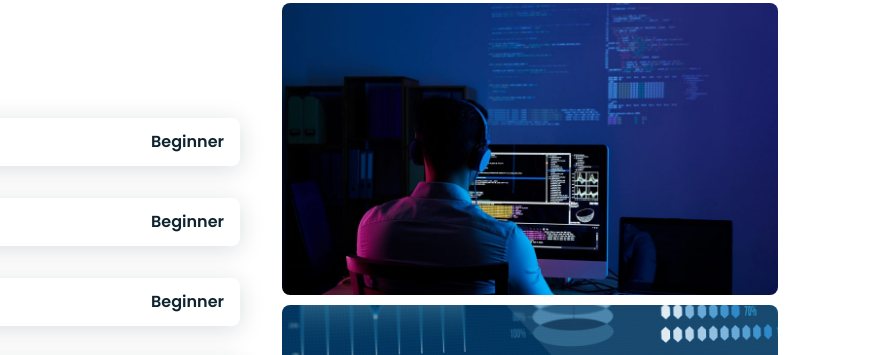
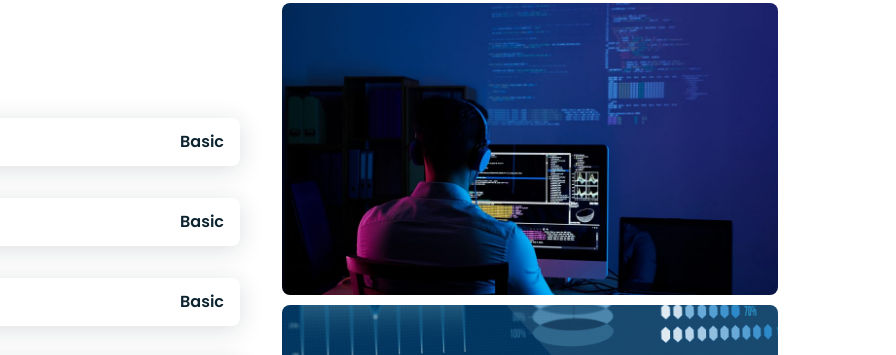
Before and after one commit to Acippppp/Acippppp.github.io, a plain HTML site: page index.html in a window 1280 px wide. Shown: the part 1740-2095 px from the top of the page, 384-1280 px from the left. Drawn offline with nearby package versions, Linux system fonts and the light colour scheme.

Commit message:
Update index.html

```diff
--- a/index.html
+++ b/index.html
@@ -96,7 +96,7 @@
 
                             </div>
                             <div>
-                                <span class="skills__percentage">Beginner</span>
+                                <span class="skills__percentage">Basic</span>
                             </div>
                         </div>
                         <div class="skills__data">
@@ -108,7 +108,7 @@
 
                             </div>
                             <div>
-                                <span class="skills__percentage">Beginner</span>
+                                <span class="skills__percentage">Basic</span>
                             </div>
                         </div>
                         <div class="skills__data">
@@ -120,7 +120,7 @@
 
                             </div>
                             <div>
-                                <span class="skills__percentage">Beginner</span>
+                                <span class="skills__percentage">Basic</span>
                             </div>
                         </div>
                         <div class="skills__data">
```
